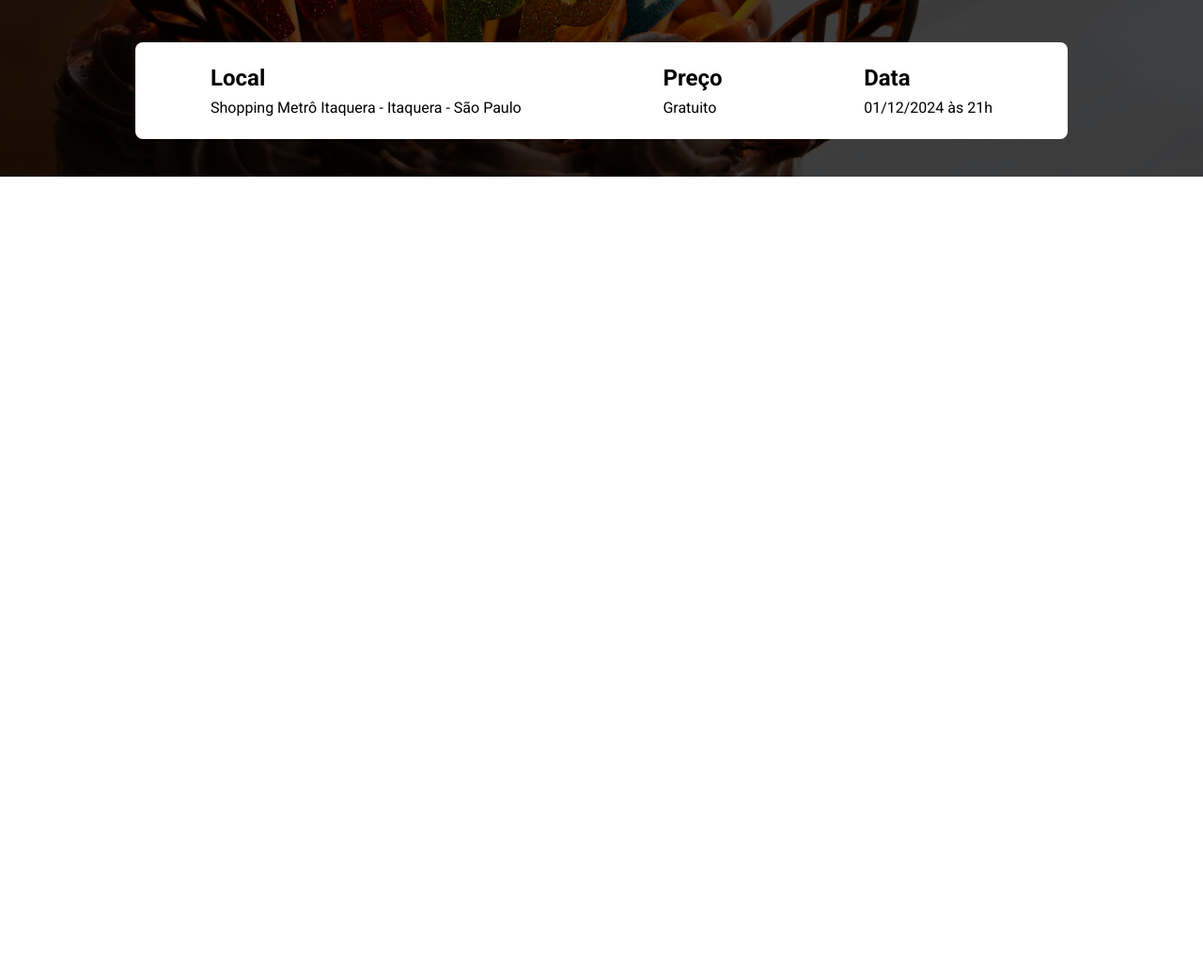
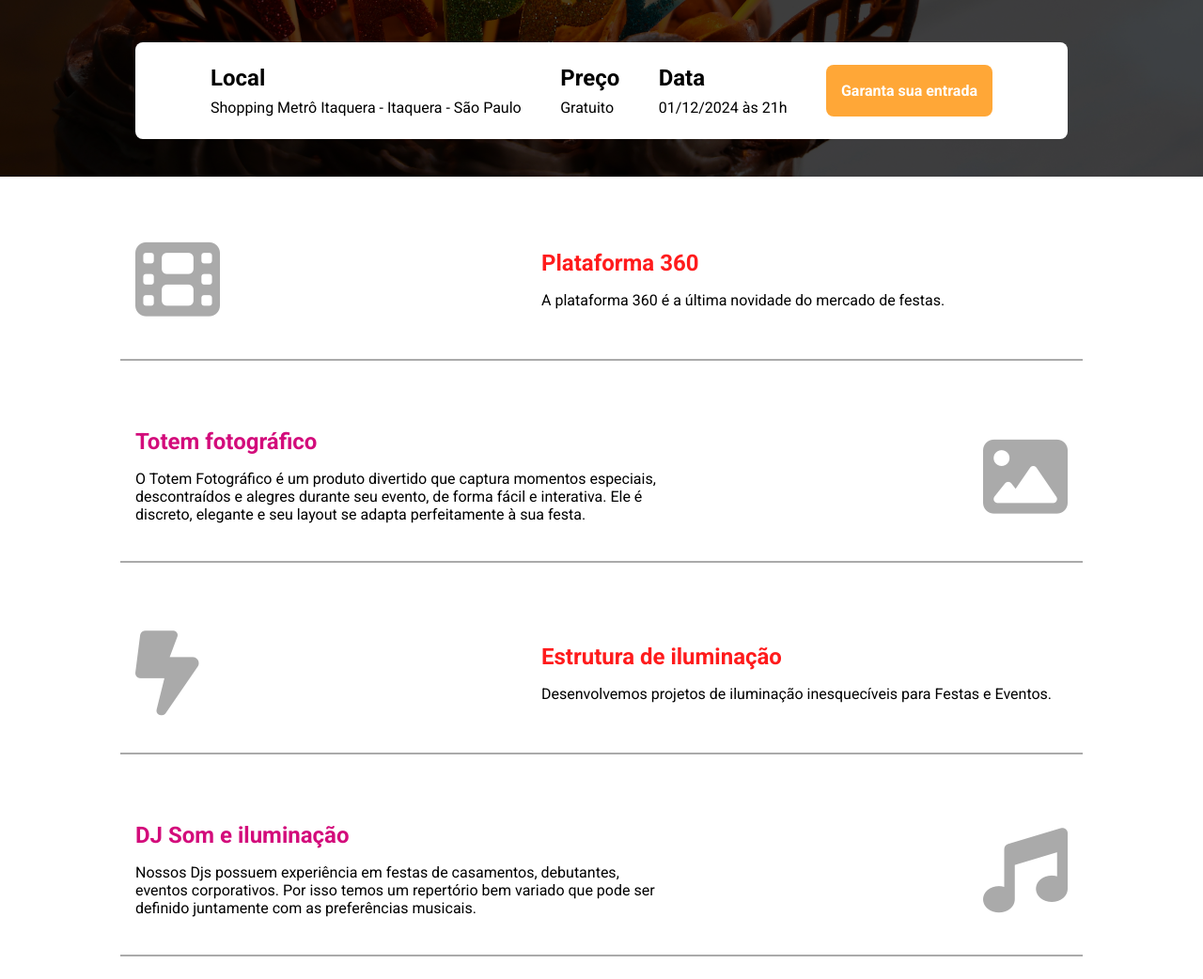
Before and after one commit to GTM35/ebac_landingpage_aniversario, a website built with Parcel: page src/index.html in a window 1280 px wide. Shown: the part 291-1333 px from the top of the page at 94% size. Before the commit the page ends 800 px from the top, so only its background shows below. Built offline with nearby package versions, Linux system fonts and the light colour scheme; a web font is replaced by a local one.

Commit message:
finalizando projeto

```diff
--- a/package.json
+++ b/package.json
@@ -4,13 +4,15 @@
   "description": "",
   "scripts": {
     "test": "echo \"Error: no test specified\" && exit 1",
-    "dev": "parcel src/index.html src/js/*.js src/styles/*.scss"
+    "dev": "parcel src/index.html src/js/*.js src/styles/*.scss",
+    "build": "parcel build src/index.html"
   },
   "keywords": [],
   "author": "",
   "license": "ISC",
   "devDependencies": {
     "@parcel/transformer-sass": "^2.11.0",
-    "parcel": "^2.11.0"
+    "parcel": "^2.11.0",
+    "sharp": "^0.31.3"
   }
 }
--- /dev/null
+++ b/sharp.config.json
@@ -0,0 +1,5 @@
+{
+  "jpeg": {
+    "quality": 70
+  }
+}
--- a/src/index.html
+++ b/src/index.html
@@ -14,6 +14,11 @@
       rel="stylesheet"
     />
     <link rel="stylesheet" href="./styles/style.scss" />
+    <script
+      src="https://kit.fontawesome.com/db15a844cd.js"
+      crossorigin="anonymous"
+    ></script>
+    <link rel="stylesheet" href="https://unpkg.com/aos@next/dist/aos.css" />
     <title>Aniversário - Gustavo Teofilo</title>
   </head>
   <body>
@@ -48,11 +53,72 @@
               <b class="info-bar__item__title">Data</b>
               <p class="info-bar__item__description">01/12/2024 às 21h</p>
             </li>
+            <a href="#" class="btn">Garanta sua entrada</a>
           </ul>
         </div>
       </div>
     </header>
 
+    <main>
+      <section class="events">
+        <div class="event container">
+          <div class="event__icon" data-aos="fade-right">
+            <i class="fa-solid fa-film"></i>
+          </div>
+          <div class="event__description" data-aos="fade-right">
+            <h2 class="event__description__title">Plataforma 360</h2>
+            <p class="event__description__description">
+              A plataforma 360 é a última novidade do mercado de festas.
+            </p>
+          </div>
+        </div>
+
+        <div class="event container event--icon-right">
+          <div class="event__icon" data-aos="fade-right">
+            <i class="fa-solid fa-image"></i>
+          </div>
+          <div class="event__description" data-aos="fade-right">
+            <h2 class="event__description__title">Totem fotográfico</h2>
+            <p class="event__description__description">
+              O Totem Fotográfico é um produto divertido que captura momentos
+              especiais, descontraídos e alegres durante seu evento, de forma
+              fácil e interativa. Ele é discreto, elegante e seu layout se
+              adapta perfeitamente à sua festa.
+            </p>
+          </div>
+        </div>
+
+        <div class="event container">
+          <div class="event__icon" data-aos="fade-right">
+            <i class="fa-solid fa-bolt-lightning"></i>
+          </div>
+          <div class="event__description" data-aos="fade-right">
+            <h2 class="event__description__title">Estrutura de iluminação</h2>
+            <p class="event__description__description">
+              Desenvolvemos projetos de iluminação inesquecíveis para Festas e
+              Eventos.
+            </p>
+          </div>
+        </div>
+
+        <div class="event container event--icon-right">
+          <div class="event__icon" data-aos="fade-right">
+            <i class="fa-solid fa-music"></i>
+          </div>
+          <div class="event__description" data-aos="fade-right">
+            <h2 class="event__description__title">DJ Som e iluminação</h2>
+            <p class="event__description__description">
+              Nossos Djs possuem experiência em festas de casamentos,
+              debutantes, eventos corporativos. Por isso temos um repertório bem
+              variado que pode ser definido juntamente com as preferências
+              musicais.
+            </p>
+          </div>
+        </div>
+      </section>
+    </main>
+
+    <script src="https://unpkg.com/aos@next/dist/aos.js"></script>
     <script src="./js/main.js"></script>
   </body>
 </html>
--- a/src/js/main.js
+++ b/src/js/main.js
@@ -1 +1,2 @@
-console.log("Olá mundo");
+AOS.init();
+document.addEventListener("DOMContentLoaded", () => {});
--- /dev/null
+++ b/src/styles/_event.scss
@@ -0,0 +1,64 @@
+.events {
+  display: flex;
+  flex-direction: column;
+  gap: 32px;
+  padding: 24px 0;
+}
+
+.event {
+  display: flex;
+  justify-content: space-between;
+  align-items: center;
+  border-bottom: 2px solid #aaa;
+
+  &--icon-right {
+    flex-direction: row-reverse;
+  }
+
+  &__icon {
+    width: 90px;
+
+    i {
+      font-size: 90px;
+      color: #aaa;
+    }
+  }
+
+  &__description {
+    width: 560px;
+
+    &__title {
+      margin-bottom: 16px;
+
+      color: #ff1b1c;
+    }
+
+    &__description {
+    }
+  }
+
+  &:nth-child(2n) {
+    .event__description {
+      &__title {
+        color: #d30c7b;
+      }
+    }
+  }
+
+  @media screen and (max-width: 640px) {
+    gap: 32px;
+
+    &__description {
+      &__title {
+        margin-bottom: 16px;
+
+        color: #ff1b1c;
+        font-size: 1.3rem;
+      }
+
+      &__description {
+        font-size: 0.9rem;
+      }
+    }
+  }
+}
--- a/src/styles/_header.scss
+++ b/src/styles/_header.scss
@@ -29,7 +29,6 @@
       font-size: 32px;
       text-align: center;
       font-family: "Honk", system-ui;
-      color: red;
 
       span {
         display: block;
@@ -46,7 +45,7 @@
 
     span {
       display: block;
-      color: #d90808;
+      color: #ff1b1c;
     }
   }
 
--- /dev/null
+++ b/src/styles/components/_buttons.scss
@@ -0,0 +1,22 @@
+.btn {
+  background-color: #ffa737;
+  text-decoration: none;
+  display: flex;
+  align-items: center;
+  justify-content: center;
+  padding: 16px;
+  border-radius: 8px;
+  font-weight: bold;
+  color: #fff;
+  width: fit-content;
+  transition: all 0.3s ease;
+  white-space: nowrap;
+
+  &:hover {
+    transform: scale(1.1);
+  }
+
+  @media screen and (max-width: 640px) {
+    height: fit-content;
+  }
+}
--- a/src/styles/components/_infobar.scss
+++ b/src/styles/components/_infobar.scss
@@ -21,8 +21,7 @@
     }
   }
 
-  /*  */
-  @media screen and (max-width: 640px) {
+  @media screen and (max-width: 768px) {
     &__container {
       flex-direction: column;
       padding: 16px;
--- a/src/styles/style.scss
+++ b/src/styles/style.scss
@@ -1,5 +1,7 @@
 @use "./components/infobar";
+@use "./components/buttons";
 @use "./header";
+@use "./event";
 
 * {
   padding: 0;
@@ -13,5 +15,4 @@
   margin: 0 auto;
   max-width: 1024px;
   padding: 40px 16px;
-  // background-color: #bbb;
 }
```
Also changed, not shown: 1 other file.
